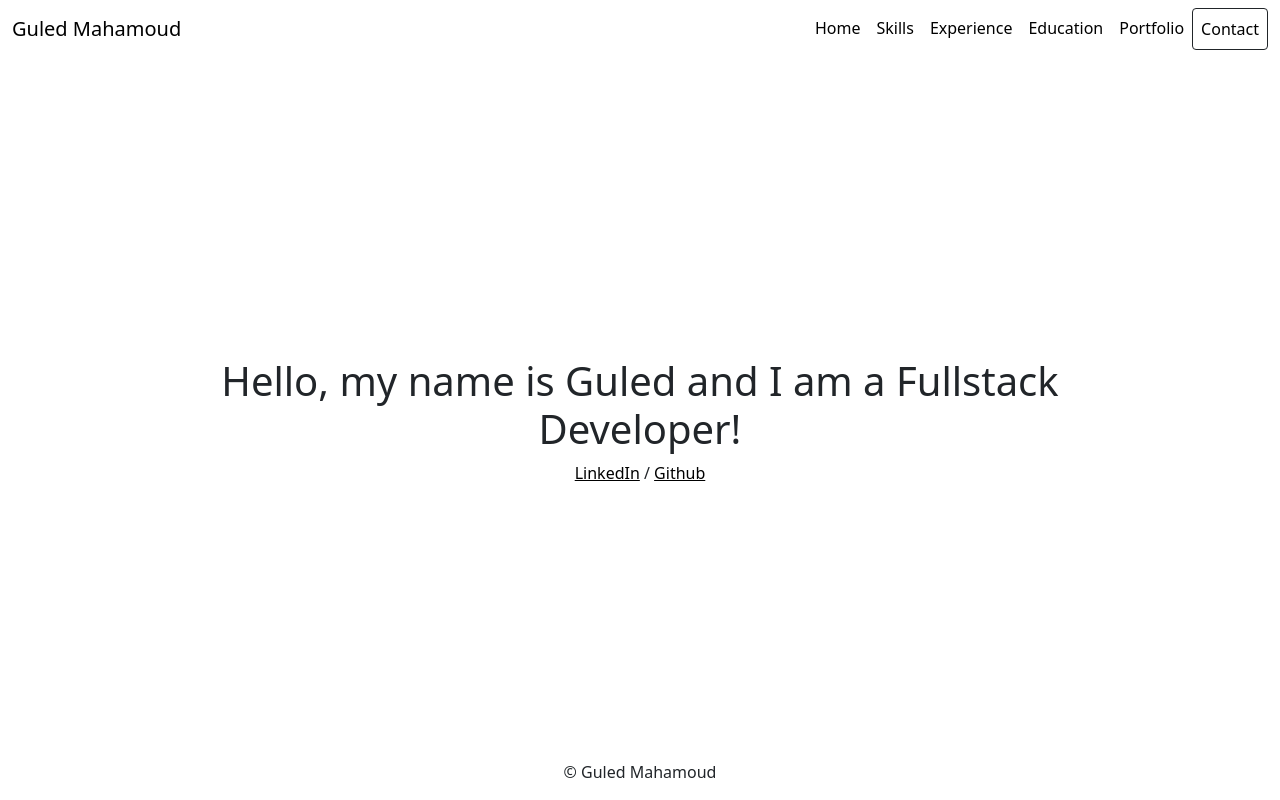
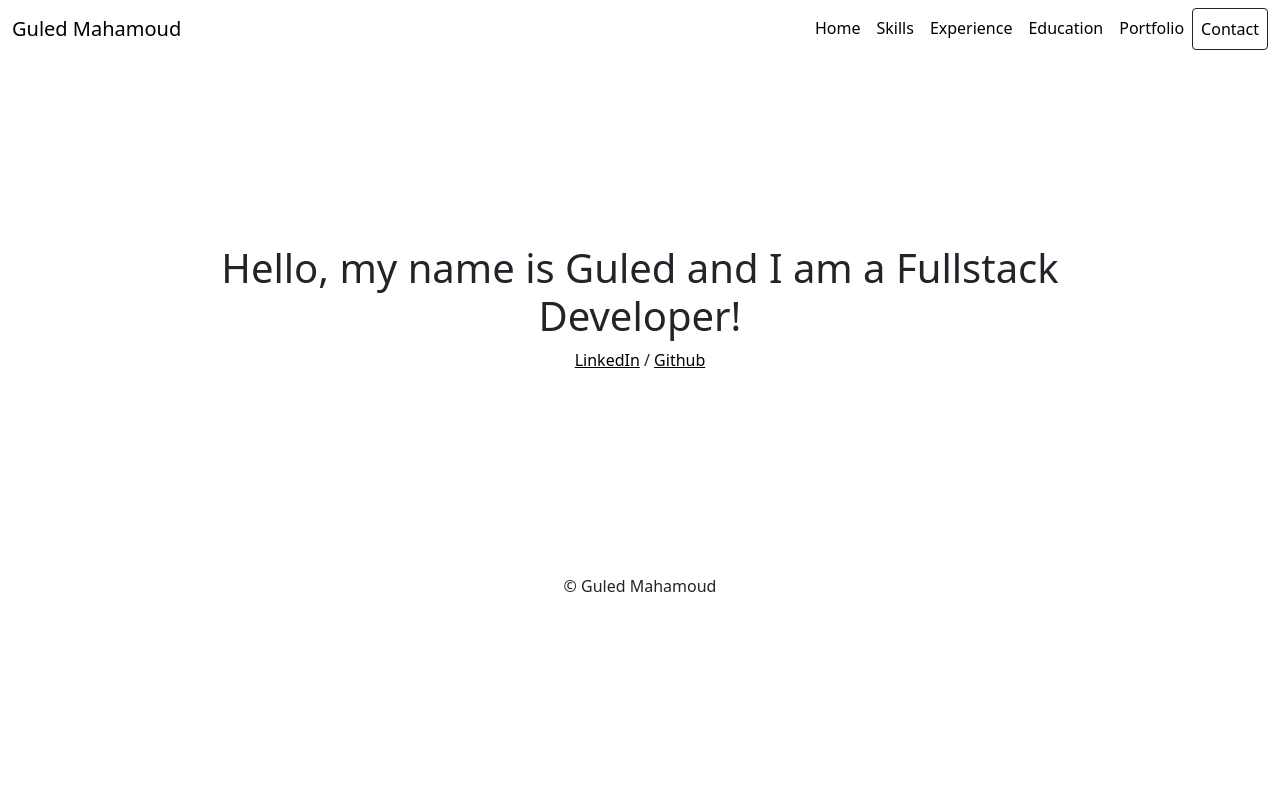
Before and after one commit to gammaled/my-resume-website, a Flask app: page / in a window 1280 px wide. Run offline with Flask 2, Linux system fonts and the light colour scheme; some libraries are stand-ins or nearby versions.

Commit message:
changed footer selector to #footer

```diff
--- a/static/css/style.css
+++ b/static/css/style.css
@@ -107,7 +107,7 @@ body {
 
 /* Footer */
 
-footer {
+#footer {
     position: absolute;
     bottom: 0;
     width: 100%;
```
